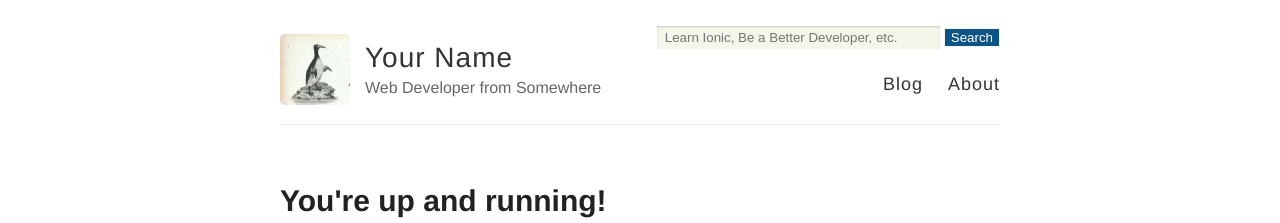
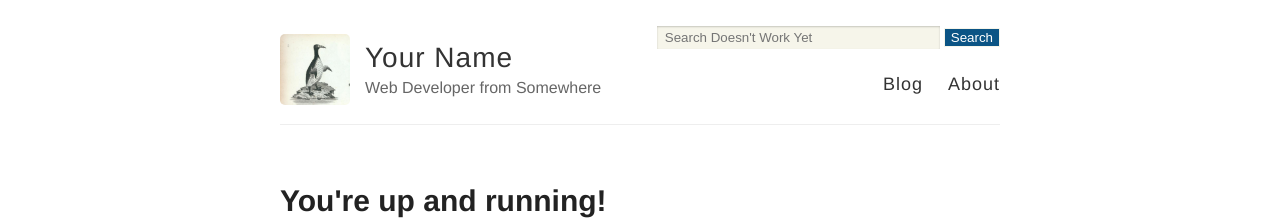
Before and after one commit to skomra/skomra.github.io, a Jekyll site: the page built from index.html, in a window 1280 px wide. Shown: the top 223 px of the page. Built offline with Jekyll 4.4.1, drawn with Linux system fonts in a browser that asks for light colours.

Commit message:
Update default.html

```diff
--- a/_layouts/default.html
+++ b/_layouts/default.html
@@ -23,10 +23,10 @@
           <div class="grid" id="searchBar">
             <div>
               <div id="search">
-                 <form role="search" method="get" action="{{ site.baseurl }}//search/">
-                     <input id="searchString" name="searchString"
-                            placeholder="Learn Ionic, Be a Better Developer, etc." type="text">
-                  <input id="searchButton" name="googleSearchName" type="button" value="Search">
+                <form role="search" method="get" action="{{ site.baseurl }}//search/">
+                  <input id="searchString" name="searchString"
+                             placeholder="Search Doesn't Work Yet" type="text">
+                  <input id="searchButton" name="googleSearchName" type="submit" value="Search">
                 </form>
               </div>
             </div>
```
